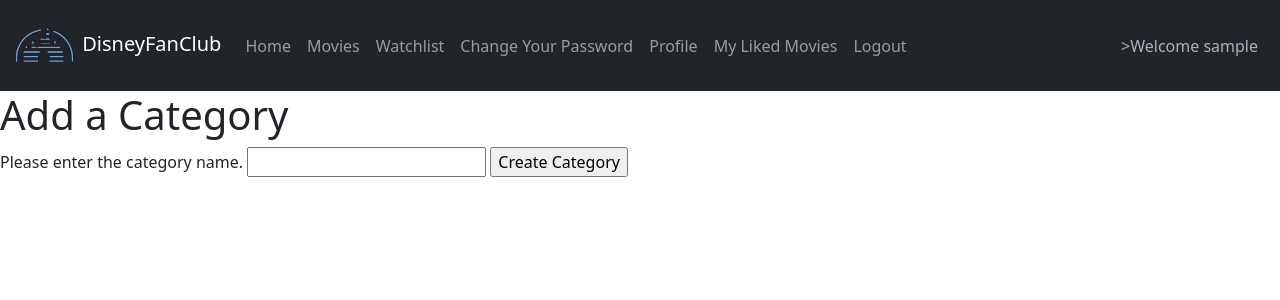
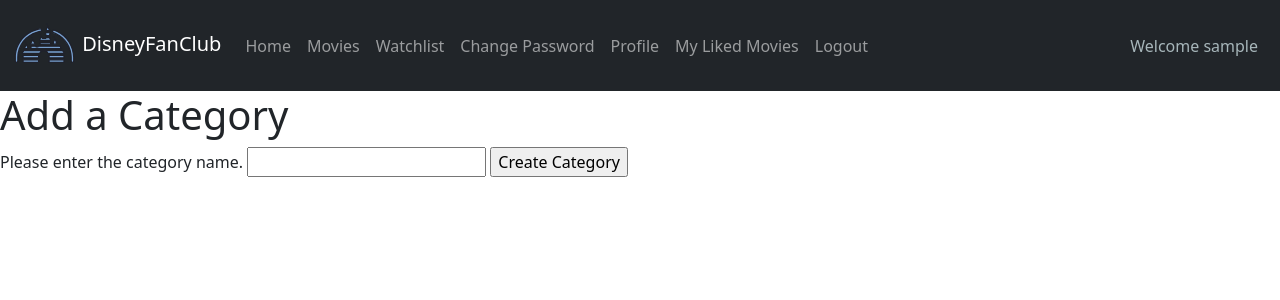
Before and after one commit to JoshuaYong103/ITech-team-project, a Django app: page /rango/add_category/ in a window 1280 px wide. Shown: the top 300 px of the page. Run offline with Django 3.2, Linux system fonts and the light colour scheme; the visitor is signed in with stand-in values (Sample User, id 1).

Commit message:
extra remove > in username

```diff
--- a/tango_with_django_project/templates/rango/header.html
+++ b/tango_with_django_project/templates/rango/header.html
@@ -21,7 +21,7 @@
           <li class="nav-item"><a class="nav-link" href="{% url 'rango:index' %}">Home</a></li>
           <li class="nav-item"><a class="nav-link" href="{% url 'rango:show_movies' %}">Movies</a></li>
           <li class="nav-item"><a class="nav-link" href="{% url 'rango:watchlist' %}">Watchlist</a></li>
-          <li class="nav-item"><a class="nav-link" href="{% url 'auth_password_change' %}">Change Your Password</a></li>
+          <li class="nav-item"><a class="nav-link" href="{% url 'auth_password_change' %}">Change Password</a></li>
           <li class="nav-item"><a class="nav-link" href="{% url 'rango:profile' user.username %}">Profile</a></li>
           <li class="nav-item"><a class="nav-link" href="{% url 'rango:likedlist' %}">My Liked Movies</a></li>
           <li class="nav-item"><a class="nav-link" href="{% url 'auth_logout' %}?next={% url 'rango:index' %}">Logout</a></li>
@@ -36,7 +36,7 @@
         </ul>
       </div>
       {% if user.is_authenticated %}
-      <div class="usernameDetails">>Welcome {{ user.username }}</div>
+      <div class="usernameDetails">Welcome {{ user.username }}</div>
       {% endif %}
     </div>
   </nav>
```
